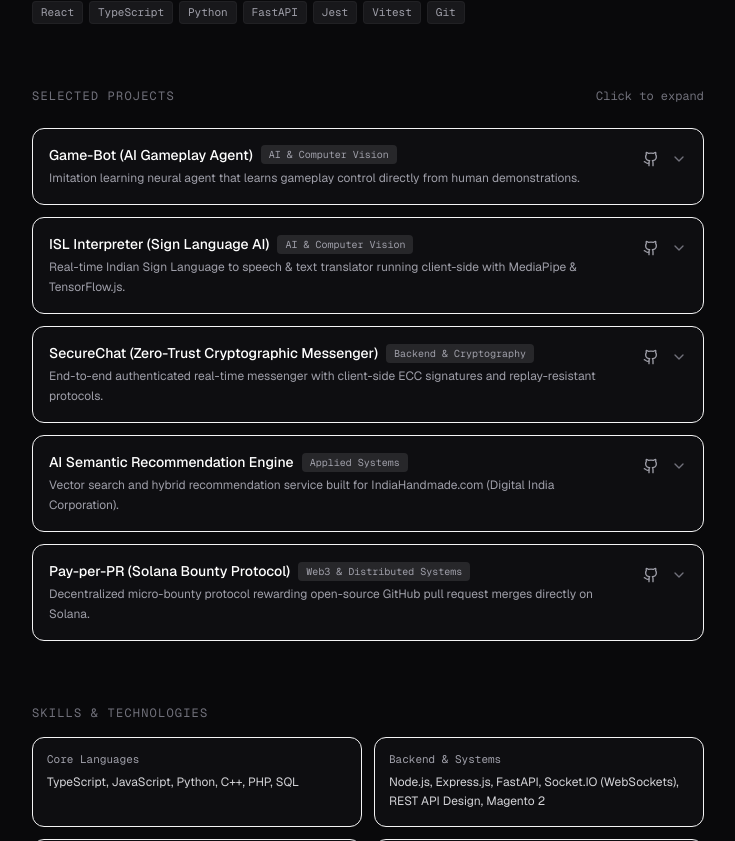
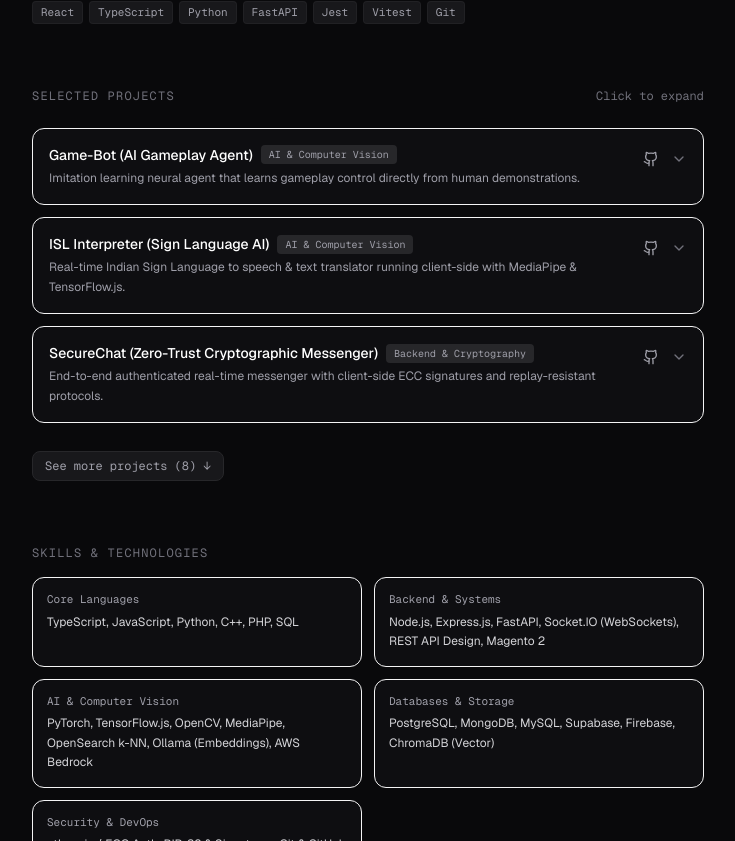
Before and after one commit to yadavayush834/portfolio_2, a Next.js app: page / in a window 1280 px wide. Shown: the part 753-1594 px from the top of the page, without its empty margins (272-1007 px from the left). Built offline with nearby package versions, Linux system fonts and the light colour scheme.

Commit message:
Show max 3 projects initially with interactive see more toggle

```diff
--- a/src/app/page.tsx
+++ b/src/app/page.tsx
@@ -20,6 +20,7 @@ import {
 export default function MinimalPortfolio() {
   const [copied, setCopied] = useState(false);
   const [expandedProjectId, setExpandedProjectId] = useState<string | null>(null);
+  const [showAllProjects, setShowAllProjects] = useState(false);
 
   const handleCopyEmail = () => {
     navigator.clipboard.writeText(profileData.email);
@@ -151,7 +152,7 @@ export default function MinimalPortfolio() {
           </div>
 
           <div className="space-y-3">
-            {projectsData.slice(0, 5).map((project) => {
+            {(showAllProjects ? projectsData : projectsData.slice(0, 3)).map((project) => {
               const isExpanded = expandedProjectId === project.id;
               return (
                 <div
@@ -228,6 +229,16 @@ export default function MinimalPortfolio() {
                 </div>
               );
             })}
+          </div>
+
+          {/* See More Projects Toggle */}
+          <div className="pt-1">
+            <button
+              onClick={() => setShowAllProjects(!showAllProjects)}
+              className="inline-flex items-center gap-1.5 px-3 py-1.5 rounded-lg bg-zinc-900 border border-zinc-800 text-xs font-mono text-zinc-400 hover:text-white hover:border-zinc-700 transition-all cursor-pointer"
+            >
+              <span>{showAllProjects ? "Show fewer projects ↑" : `See more projects (${projectsData.length}) ↓`}</span>
+            </button>
           </div>
         </section>
 
```
